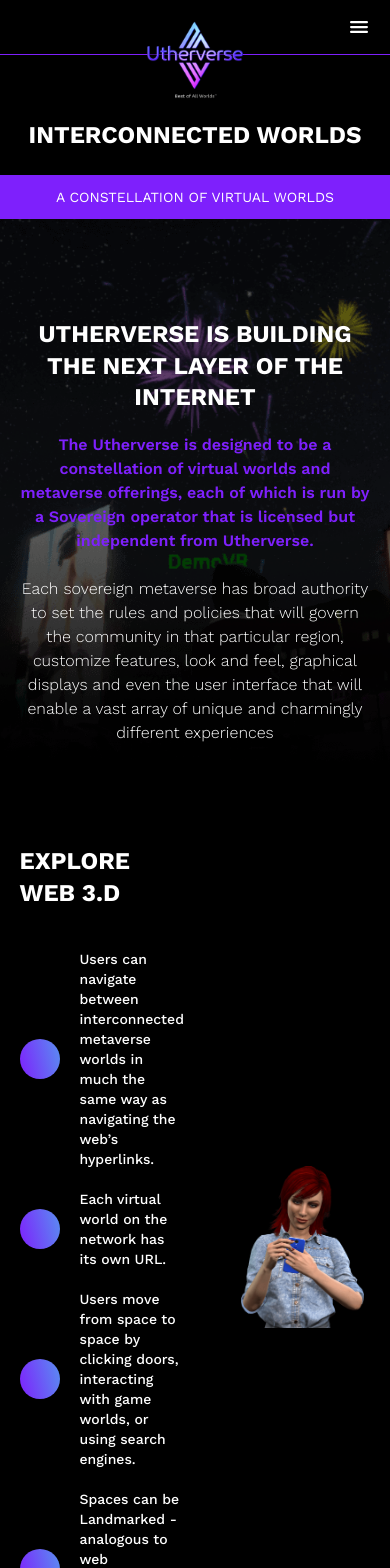
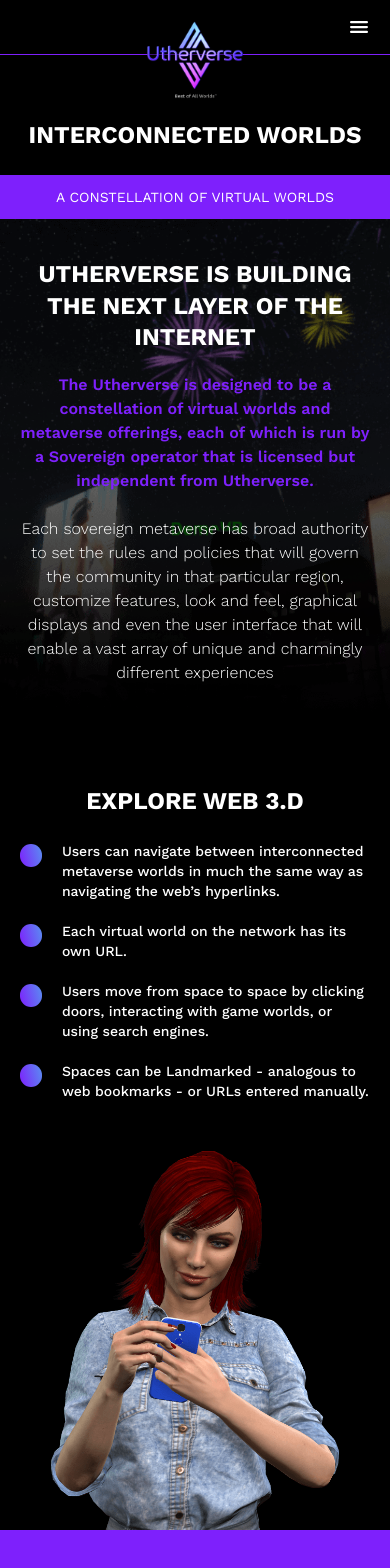
Before and after one commit to abdullahmehboob20s/Verse-Web, a Next.js app: page /interconnectivity in a window 390 px wide. Shown: the top 1568 px of the page. Built offline with nearby package versions, Linux system fonts and the light colour scheme.

Commit message:
page ready for desktop

```diff
--- a/pages/interconnectivity.js
+++ b/pages/interconnectivity.js
@@ -11,7 +11,7 @@
 
 const Bullet = () => {
   return (
-    <div className="min-w-[2.5rem] h-[2.5rem] bg-purple-gradient-2 rounded-full"></div>
+    <div className="mt-[.2rem] sm:mt-0 min-w-[1.4rem] sm:min-w-[2rem] lg:min-w-[2.5rem] h-[1.4rem] sm:h-[2rem] lg:h-[2.5rem] bg-purple-gradient-2 rounded-full"></div>
   );
 };
 
@@ -33,7 +33,7 @@
         />
       </div>
 
-      <div className="py-100px relative mb-0px">
+      <div className="pt-10 sm:pt-14 lg:pt-100px pb-100px relative mb-0px">
         <div className="container">
           <div className="w-full max-w-[60rem] mx-auto">
             <h1 className="fs-56px text-white font-bold text-center mb-5 leading-[1.3]">
@@ -63,36 +63,36 @@
         />
       </div>
 
-      <div className="mb-100px">
+      <div className="mb-20 lg:mb-100px">
         <div className="container-2">
-          <div className="grid grid-cols-[.8fr_1fr] items-center gap-50px">
-            <div>
-              <h1 className="fs-56px text-white font-bold mb-10">
+          <div className="grid md:grid-cols-[.8fr_1fr] items-center gap-50px">
+            <div className="md:py-10">
+              <h1 className="fs-56px text-center md:text-left text-white font-bold mb-6 lg:mb-10">
                 EXPLORE WEB 3.D
               </h1>
 
               <div className="space-y-5">
                 <BulletPoint
                   Bullet={Bullet}
-                  alignment="items-center"
+                  alignment="items-start sm:items-center"
                   spacing="space-x-5"
                   title="Users can navigate between interconnected metaverse worlds in much the same way as navigating the web’s hyperlinks."
                 />
                 <BulletPoint
                   Bullet={Bullet}
-                  alignment="items-center"
+                  alignment="items-start sm:items-center"
                   spacing="space-x-5"
                   title="Each virtual world on the network has its own URL."
                 />
                 <BulletPoint
                   Bullet={Bullet}
-                  alignment="items-center"
+                  alignment="items-start sm:items-center"
                   spacing="space-x-5"
                   title="Users move from space to space by clicking doors, interacting with game worlds, or using search engines."
                 />
                 <BulletPoint
                   Bullet={Bullet}
-                  alignment="items-center"
+                  alignment="items-start sm:items-center"
                   spacing="space-x-5"
                   title="Spaces can be Landmarked - analogous to web bookmarks - or URLs entered manually."
                 />
@@ -101,7 +101,7 @@
             <div className="flex items-center justify-center">
               <img
                 src="images/girl-with-phone.png"
-                className="w-[90%]"
+                className="w-full max-w-[18rem] md:max-w-none md:w-[90%]"
                 alt=""
               />
             </div>
@@ -110,14 +110,14 @@
         <EmptyBar />
       </div>
 
-      <div className="mb-150px">
+      <div className="mb-100px lg:mb-150px">
         <div className="container-2">
           <div className="w-full max-w-[50rem] mx-auto mb-16">
             <h1 className="fs-56px text-white font-medium mb-5 text-center">
               Virtual Worlds
             </h1>
 
-            <h2 className="fs-24px text-purple font-medium text-center leading-[1.3] mb-8">
+            <h2 className="fs-24px text-purple font-medium text-center leading-[1.3] mb-5 md:mb-8">
               Virtual worlds, which are analogous to webpages on the traditional
               Internet, span a number of different categories,
             </h2>
@@ -127,7 +127,7 @@
             </p>
           </div>
 
-          <div className="grid grid-cols-[auto_auto] gap-100px justify-center">
+          <div className="grid sm:grid-cols-[auto_auto] gap-16 lg:gap-100px justify-center">
             <div className="space-y-4">
               <BulletPoint
                 title="Social networking"
@@ -186,7 +186,7 @@
         </div>
       </div>
 
-      <div className="mb-100px">
+      <div className="mb-20 lg:mb-100px">
         <div className="container-2">
           <ContactUs showImageBanner={false} />
         </div>
```
